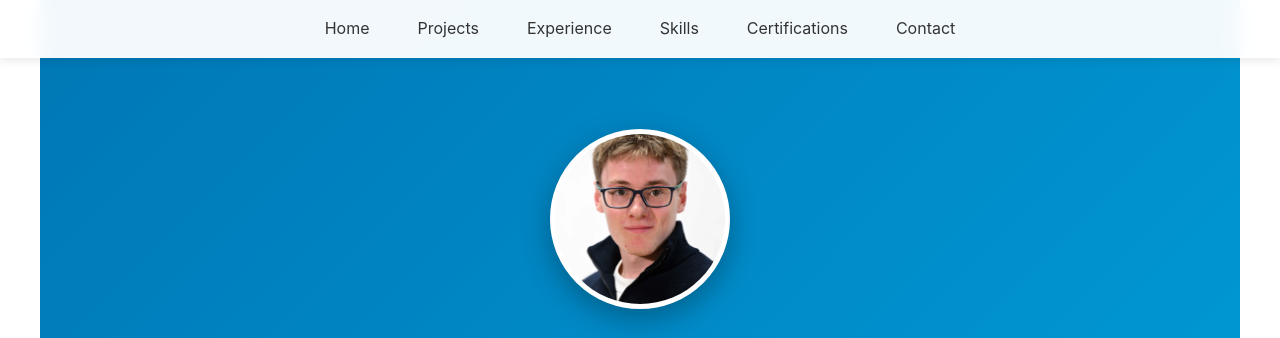
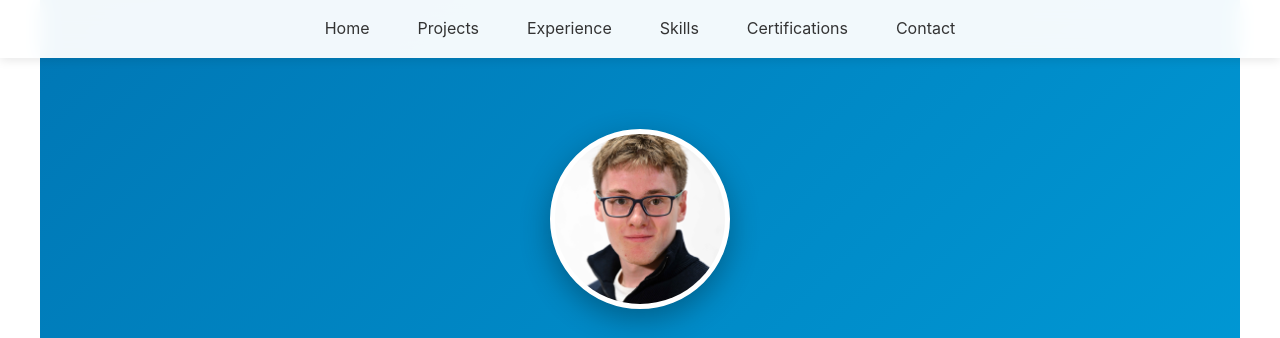
Before and after one commit to DylanLannon/dylanlannon.github.io, a plain HTML site: page index.html in a window 1280 px wide. Shown: the top 338 px of the page. Drawn offline with Linux system fonts and the light colour scheme.

Commit message:
Adjust object position and fix footer HTML tag

```diff
--- a/index.html
+++ b/index.html
@@ -78,7 +78,7 @@
             border: 5px solid white;
             margin: 0 auto 2rem auto;
             object-fit: cover;
-            object-position: center 30%;
+            object-position: center 20%;
             box-shadow: 0 10px 30px rgba(0,0,0,0.3);
             background: #fff;
             display: block;
```
